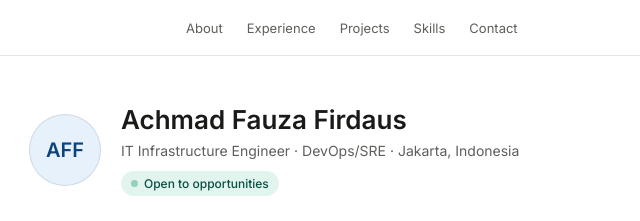
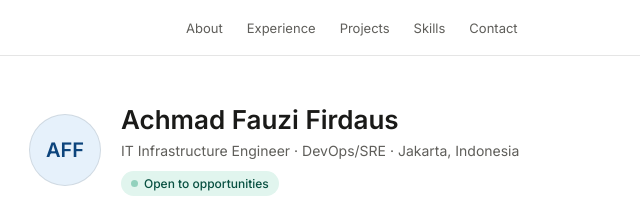
Before and after one commit to afauzifirdaus/landingpage-achmadfauzifirdaus, a plain HTML site: page index.html in a window 1280 px wide. Shown: the top 221 px of the page, 245-885 px from the left. Drawn offline with Linux system fonts and the light colour scheme.

Commit message:
Add files via upload

```diff
--- a/index.html
+++ b/index.html
@@ -3,17 +3,17 @@
 <head>
 <meta charset="UTF-8" />
 <meta name="viewport" content="width=device-width, initial-scale=1.0" />
-<title>Achmad Fauza Firdaus — IT Infrastructure & DevOps Engineer</title>
+<title>Achmad Fauzi Firdaus — IT Infrastructure & DevOps Engineer</title>
 
 <!-- Open Graph / Social Preview -->
 <meta property="og:type" content="website" />
-<meta property="og:title" content="Achmad Fauza Firdaus — IT Infrastructure & DevOps Engineer" />
+<meta property="og:title" content="Achmad Fauzi Firdaus — IT Infrastructure & DevOps Engineer" />
 <meta property="og:description" content="7+ years in IT Infrastructure, Linux, and Cloud. Currently transitioning into DevOps/SRE. Based in Jakarta, Indonesia." />
 <meta property="og:url" content="https://landingpage-achmadfauzifirdaus.vercel.app" />
 <meta name="twitter:card" content="summary" />
-<meta name="twitter:title" content="Achmad Fauza Firdaus — DevOps/SRE Engineer" />
+<meta name="twitter:title" content="Achmad Fauzi Firdaus — DevOps/SRE Engineer" />
 <meta name="twitter:description" content="7+ years in IT Infrastructure, Linux, and Cloud. Jakarta, Indonesia." />
-<meta name="description" content="Achmad Fauza Firdaus — IT Infrastructure Engineer transitioning into DevOps/SRE. 7+ years experience with AWS, Docker, Kubernetes, Jenkins, and more." />
+<meta name="description" content="Achmad Fauzi Firdaus — IT Infrastructure Engineer transitioning into DevOps/SRE. 7+ years experience with AWS, Docker, Kubernetes, Jenkins, and more." />
 
 <link href="https://fonts.googleapis.com/css2?family=Inter:wght@400;500;600&display=swap" rel="stylesheet" />
 <style>
@@ -428,7 +428,7 @@ footer a:hover { text-decoration: underline; }
     <li><a href="#skills">Skills</a></li>
     <li><a href="#contact">Contact</a></li>
   </ul>
-  <a class="nav-cta" href="Achmad_Fauza_Firdaus_Profile.html" download>Download CV</a>
+  <a class="nav-cta" href="Achmad_Fauzi_Firdaus_Profile.html" download>Download CV</a>
   <button class="nav-hamburger" id="hamburger" aria-label="Toggle menu">
     <span></span><span></span><span></span>
   </button>
@@ -441,7 +441,7 @@ footer a:hover { text-decoration: underline; }
     <div class="hero">
       <div class="avatar">AFF</div>
       <div>
-        <h1>Achmad Fauza Firdaus</h1>
+        <h1>Achmad Fauzi Firdaus</h1>
         <p class="subtitle">IT Infrastructure Engineer &middot; DevOps/SRE &middot; Jakarta, Indonesia</p>
         <span class="status-badge"><span class="status-dot"></span>Open to opportunities</span>
       </div>
@@ -680,7 +680,7 @@ footer a:hover { text-decoration: underline; }
         </a>
       </div>
       <div style="margin-top:18px;">
-        <a class="dl-btn" href="Achmad_Fauza_Firdaus_Profile.html" download>
+        <a class="dl-btn" href="Achmad_Fauzi_Firdaus_Profile.html" download>
           <svg width="14" height="14" viewBox="0 0 16 16" fill="none" stroke="currentColor" stroke-width="1.5"><path d="M8 2v8M5 7l3 3 3-3"/><path d="M2 12h12"/></svg>
           Download CV
         </a>
@@ -689,7 +689,7 @@ footer a:hover { text-decoration: underline; }
   </section>
 
   <footer>
-    <p>Achmad Fauza Firdaus &middot; Jakarta, Indonesia &middot; <a href="mailto:firdausfauzi21@gmail.com">firdausfauzi21@gmail.com</a></p>
+    <p>Achmad Fauzi Firdaus &middot; Jakarta, Indonesia &middot; <a href="mailto:firdausfauzi21@gmail.com">firdausfauzi21@gmail.com</a></p>
     <p style="margin-top:6px;">Built with HTML &middot; Hosted on Vercel</p>
   </footer>
 
```
